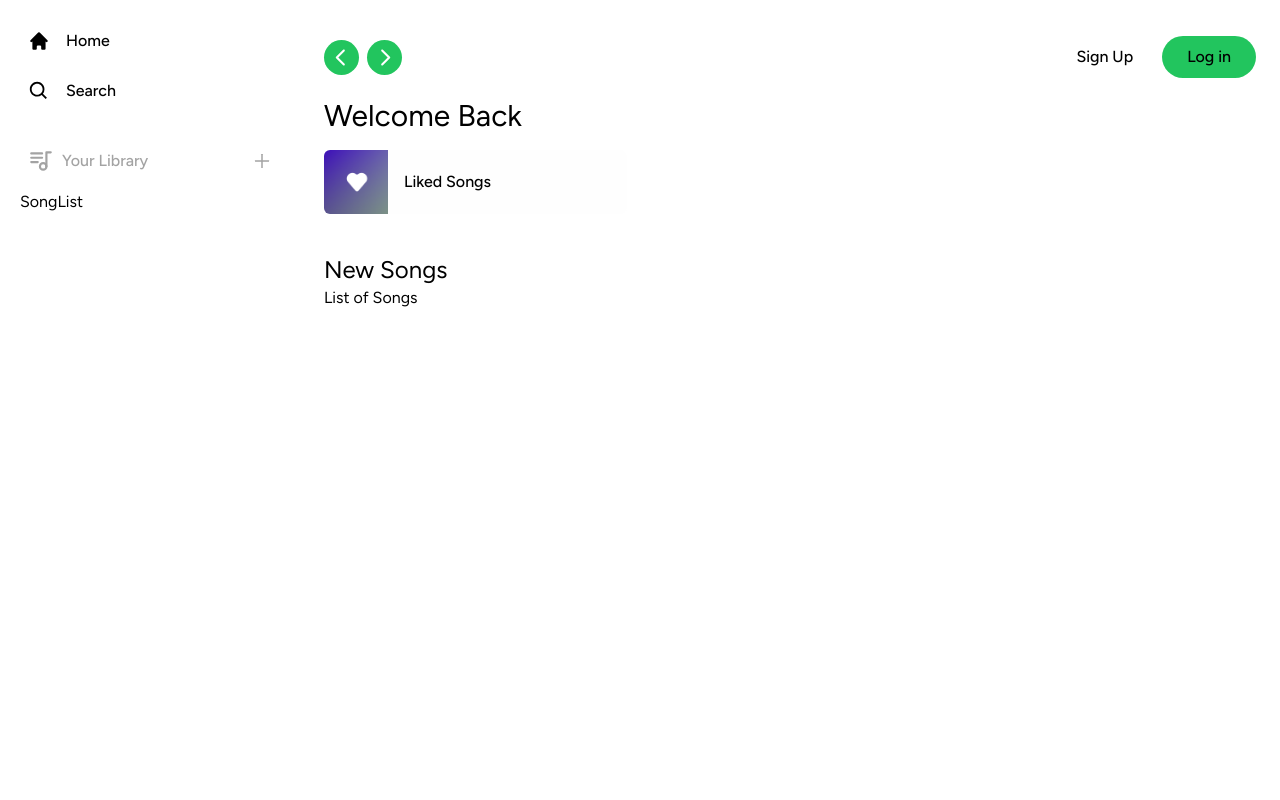
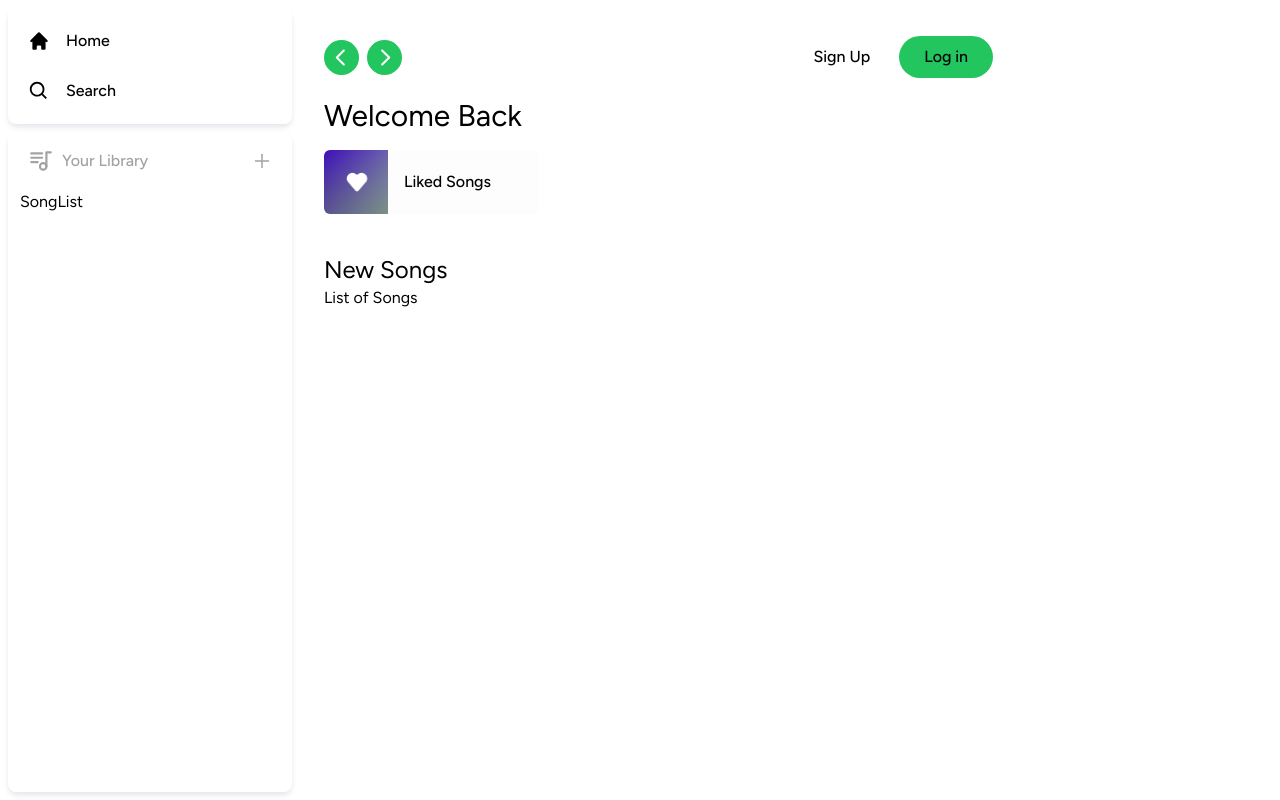
Before and after one commit to DariusGuillaume/Spotify-Clone, a Next.js app: page / in a window 1280 px wide. Built offline with nearby package versions, Linux system fonts and the light colour scheme.

Commit message:
fa play moved inside light mode and shaders added on sidebar

```diff
--- a/components/Box.tsx
+++ b/components/Box.tsx
@@ -1,16 +1,23 @@
 import { twMerge } from "tailwind-merge";
 
-interface BoxProps{
-children : React.ReactNode;
-className?:string ;
-
-}
-const Box: React.FC<BoxProps> = ({children,className}) => {
-  return (
-    <div className= {twMerge(`bg-white rounded-lg h-fit w-full`, className)}>
-        {children}
-        </div>
-  );
+interface BoxProps {
+  children: React.ReactNode;
+  className?: string;
+  shadow?: boolean; // Add a new prop to control the box-shadow
 }
 
-export default Box
+const Box: React.FC<BoxProps> = ({ children, className, shadow = false }) => {
+  return (
+    <div
+      className={twMerge(
+        `bg-white rounded-lg h-fit w-full`,
+        shadow && "shadow-md shadow-gray-200", // Apply box-shadow if 'shadow' prop is true
+        className
+      )}
+    >
+      {children}
+    </div>
+  );
+};
+
+export default Box;
--- a/components/Header.tsx
+++ b/components/Header.tsx
@@ -37,7 +37,7 @@ const Header: React.FC<HeaderProps> = ({ children, className }) => {
         </div>
 
         <div className ="flex md:hidden gap-x-2 items-center">
-        <button className='rounded-full p-2 bg-white flex items-center justify-center hover:opacity-75 transition'>
+        <button className='rounded-full p-2 bg-white flex items-center justify-center right-5 hover:opacity-75 transition'>
             <HiHome className = "text-black " size = {20}/>
 
         </button>
--- a/components/ListItem.tsx
+++ b/components/ListItem.tsx
@@ -1,9 +1,7 @@
 "use client";
-
 import { useRouter } from "next/navigation";
 import Image from "next/image";
 import { FaPlay } from "react-icons/fa";
-
 
 interface ListItemProps {
     image: string;
@@ -11,28 +9,27 @@ interface ListItemProps {
     href: string;
 }
 
-
-const ListItem: React.FC <ListItemProps> = ({image,name,href}) => {
-
+const ListItem: React.FC<ListItemProps> = ({ image, name, href }) => {
     const router = useRouter();
-const onClick = () => { router.push(href); };
+    const onClick = () => {
+        router.push(href);
+    };
 
     return (
-  <button onClick= {onClick} className="relative group flex items-center rounded-md overflow-hidden gap-x-4 bg-gray-100/10 hover:bg-gray-100/20 transition text-black pr-4">
+        <button onClick={onClick} className="relative group flex items-center rounded-md overflow-hidden gap-x-4 bg-gray-100/20 hover:bg-gray-100/20 transition text-black  pr-12 w-full">
             <div className="relative min-h-[64px] min-w-[64px]">
-<Image className = "object-cover"
-fill
-src = {image}
-alt = "Image"
-/>
+                <Image className="object-cover" fill src={image} alt="Image" />
             </div>
             <p className="font-medium truncate py-5">
                 {name}
             </p>
-<div className="absolute transition opacity-0 rounded-full flex items-center justify-center bg-green-500 p-4 drop-shadow-md right-5 group-hover:opacity-100 hover:scale-110">
-<FaPlay className="text-white items-center" />
+            {/* Adjusted play button */}
+            <div className="absolute right-[-40px] top-1/2 transform -translate-y-1/2 transition opacity-0 rounded-full flex items-center justify-center bg-green-500 p-4 drop-shadow-md -translate-x-full group-hover:opacity-100 hover:scale-110 !important">
+                <FaPlay className="text-white" style={{ fontSize: "10px" }} />
+
             </div>
         </button>
-  )
-}
+    );
+};
+
 export default ListItem;
--- a/components/Sidebar.tsx
+++ b/components/Sidebar.tsx
@@ -1,10 +1,10 @@
-"use client"
+"use client";
 
 import { usePathname } from "next/navigation";
 import { useMemo } from "react";
 import { BiSearch } from "react-icons/bi";
 import { HiHome } from "react-icons/hi";
-import Box from "./Box"
+import Box from "./Box";
 import SidebarItem from "./SidebarItem";
 import Library from "./Library";
 
@@ -12,48 +12,45 @@ interface SidebarProps {
   children: React.ReactNode;
 }
 
-const Sidebar: React.FC<SidebarProps> = ({
-    children
-}) => {
+const Sidebar: React.FC<SidebarProps> = ({ children }) => {
   const pathname = usePathname();
-
-    const routes = useMemo(() => [ {
+  const routes = useMemo(
+    () => [
+      {
         icon: HiHome,
-        label:'Home',
-        active: pathname !== '/search',
-        href:  '/',
+        label: "Home",
+        active: pathname !== "/search",
+        href: "/",
       },
-
       {
-    icon:BiSearch,
-    label:'Search',
-    active: pathname !== '/search',
-    href:  '/search',
-}
-], [pathname])
-
-
+        icon: BiSearch,
+        label: "Search",
+        active: pathname !== "/search",
+        href: "/search",
+      },
+    ],
+    [pathname]
+  );
 
   return (
     <div className="flex h-full">
       <div className="hidden md:flex flex-col gap-y-2 bg-white h-full w-[300px] p-2">
-                <Box>
+        <Box shadow>
           <div className=" flex flex-col gap-y-4 px-5 py-4">
-                        {routes.map((item) => (<SidebarItem
-                        key= {item.label}
-                        {...item}
-                        /> ))}
+            {routes.map((item) => (
+              <SidebarItem key={item.label} {...item} />
+            ))}
           </div>
         </Box>
-                <Box className="overflow-y-auto h-full">
-                    <Library/>
+        <Box shadow className="overflow-y-auto h-full">
+          <Library />
         </Box>
       </div>
-                <main className="h-full flex-1 overflow-y-auto py-2">
-                    {children}
-                </main>
+      <div className="shadow-l shadow-gray-200">
+        <main className="h-full flex-1 overflow-y-auto py-2">{children}</main>
+      </div>
     </div>
   );
-}
+};
 
 export default Sidebar;
```
Lines whose indentation alone changed are shown as unchanged.
